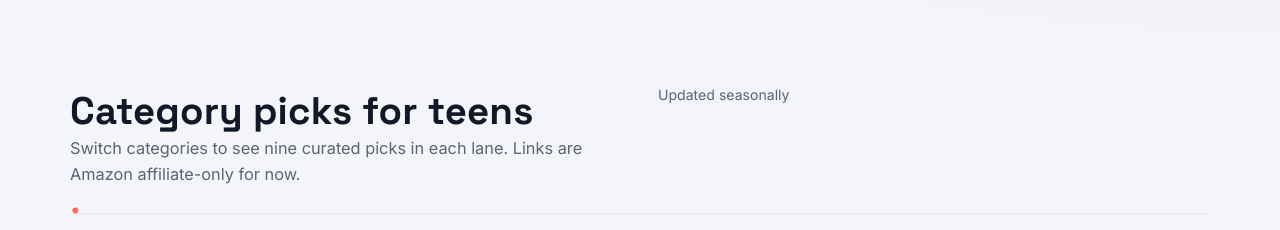
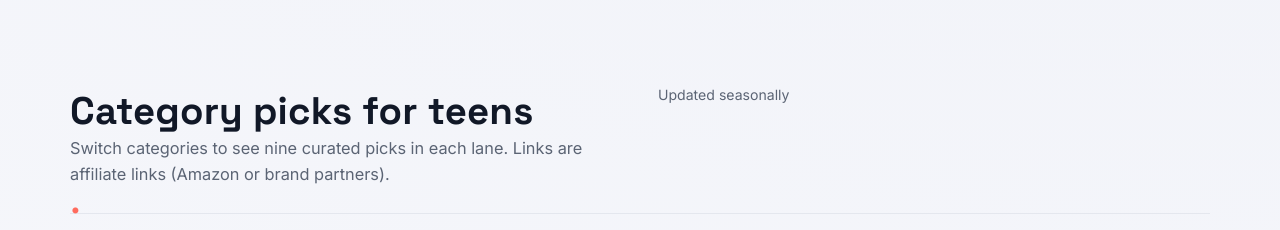
Before and after one commit to Emdjay/the-toy-standard, a Next.js app: page / in a window 1280 px wide. Shown: the part 2200-2430 px from the top of the page. Built offline with nearby package versions, Linux system fonts and the light colour scheme; no server answers.

Commit message:
Clarify affiliate links copy

```diff
--- a/app/page.tsx
+++ b/app/page.tsx
@@ -875,7 +875,7 @@ export default function Home() {
               <h2>Category picks for teens</h2>
               <p>
                 Switch categories to see nine curated picks in each lane. Links
-                are Amazon affiliate-only for now.
+                are affiliate links (Amazon or brand partners).
               </p>
             </div>
             <div className="small">Updated seasonally</div>
```
